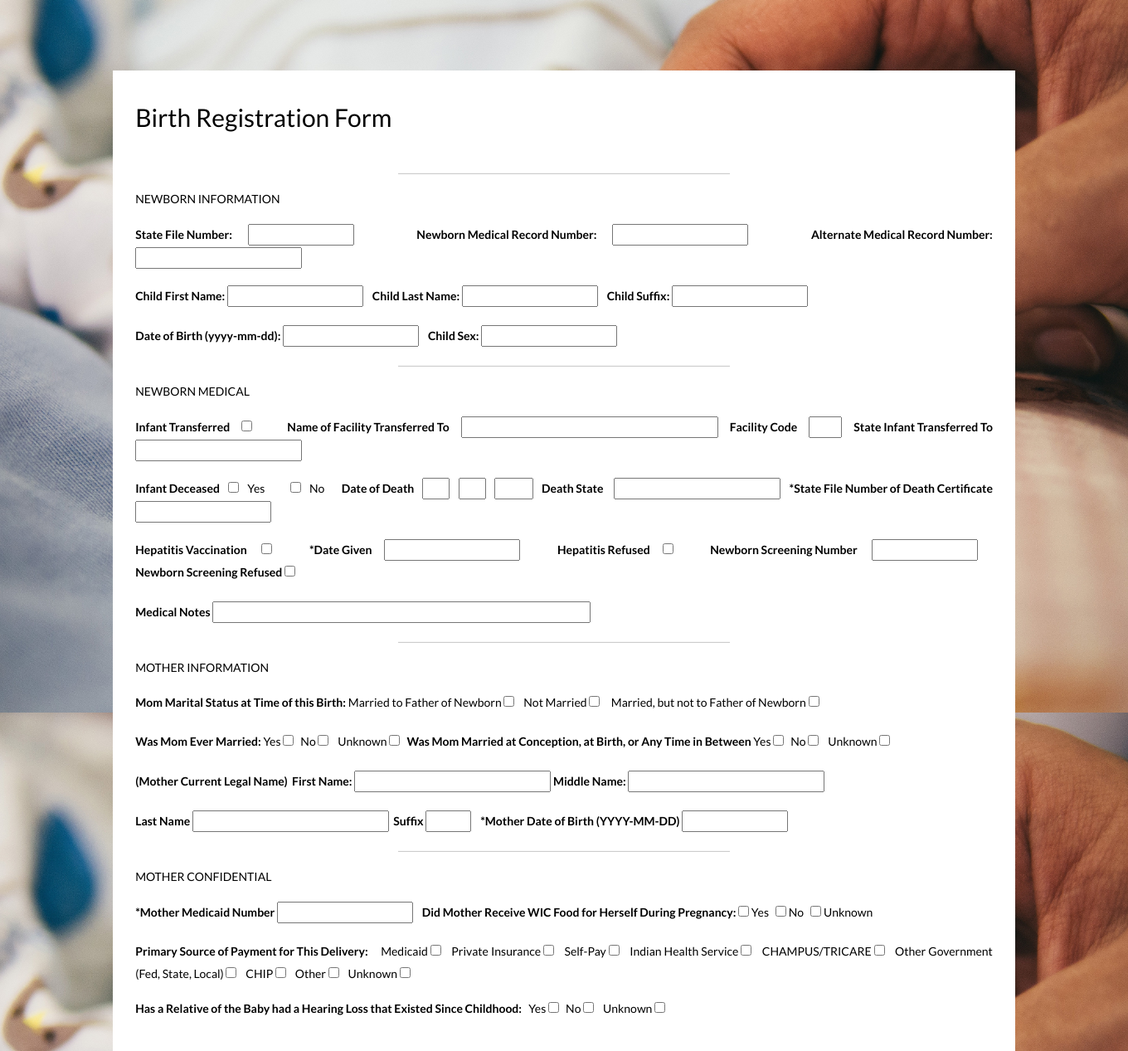
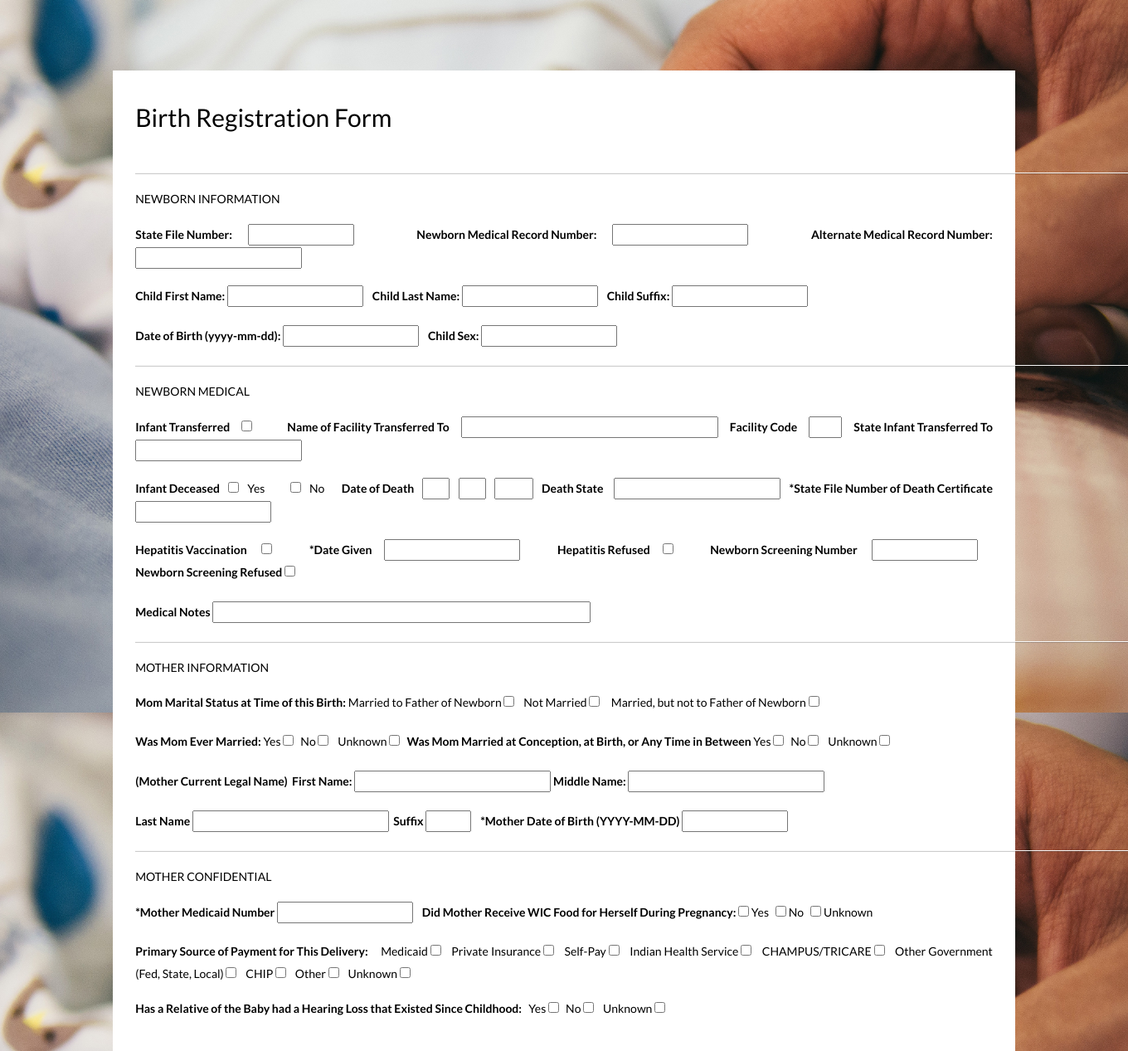
Before and after one commit to tuzi123/Birth-Certificates-on-FHIR, a PHP site: page /form.html in a window 1360 px wide. Shown: the part 51-1318 px from the top of the page at 83% size. Run offline with PHP 8.4, Linux system fonts and the light colour scheme; some libraries are stand-ins or nearby versions.

Commit message:
Update app.css

```diff
--- a/project/web/app.css
+++ b/project/web/app.css
@@ -31,6 +31,10 @@ hr {
     width: 400px;
     border-top: 1px solid #f8f8f8;
     border-bottom: 1px solid rgba(0,0,0,0.2);
+}
+
+.formHr{
+    width:1200px;
 }
 
 .content{
```
